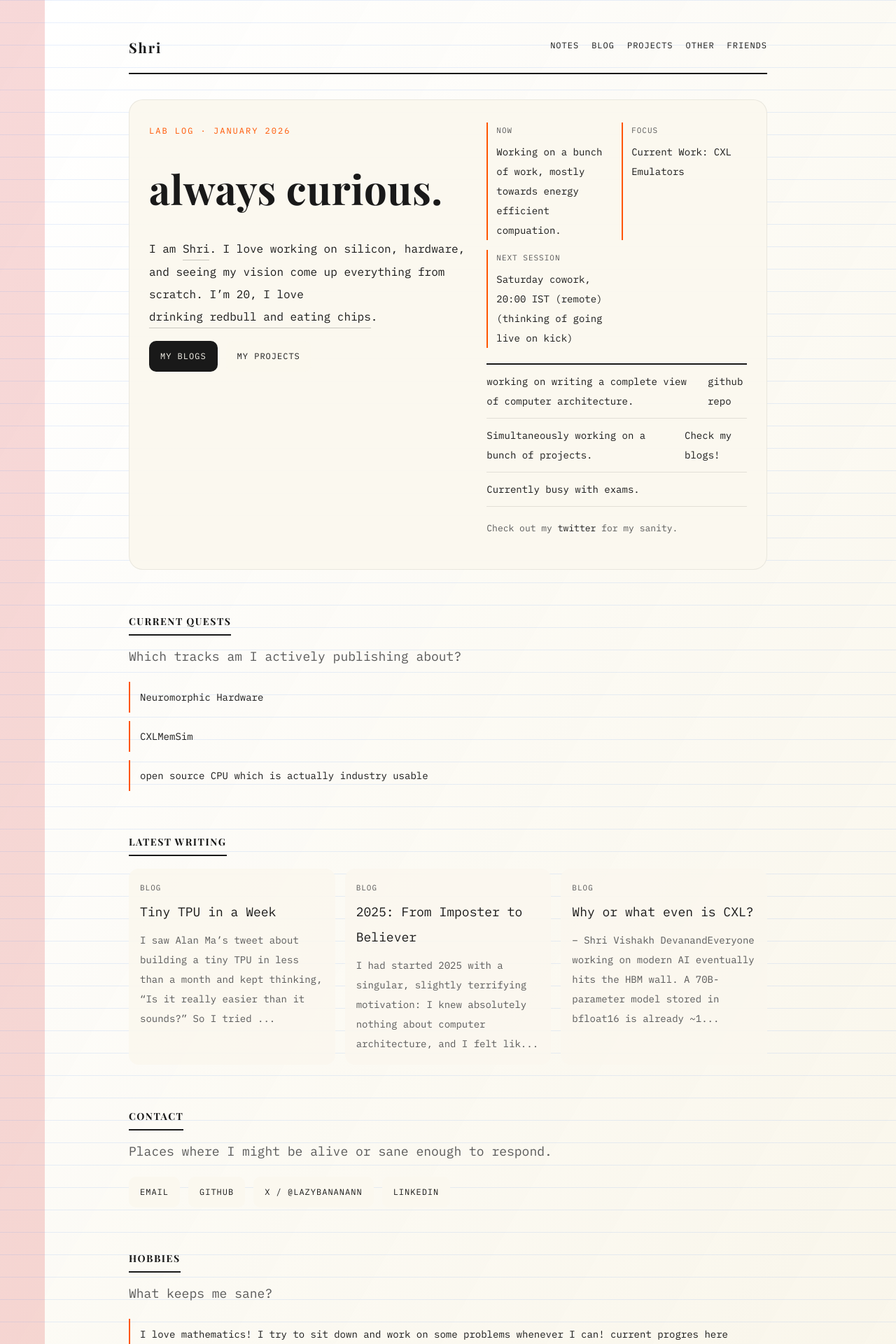
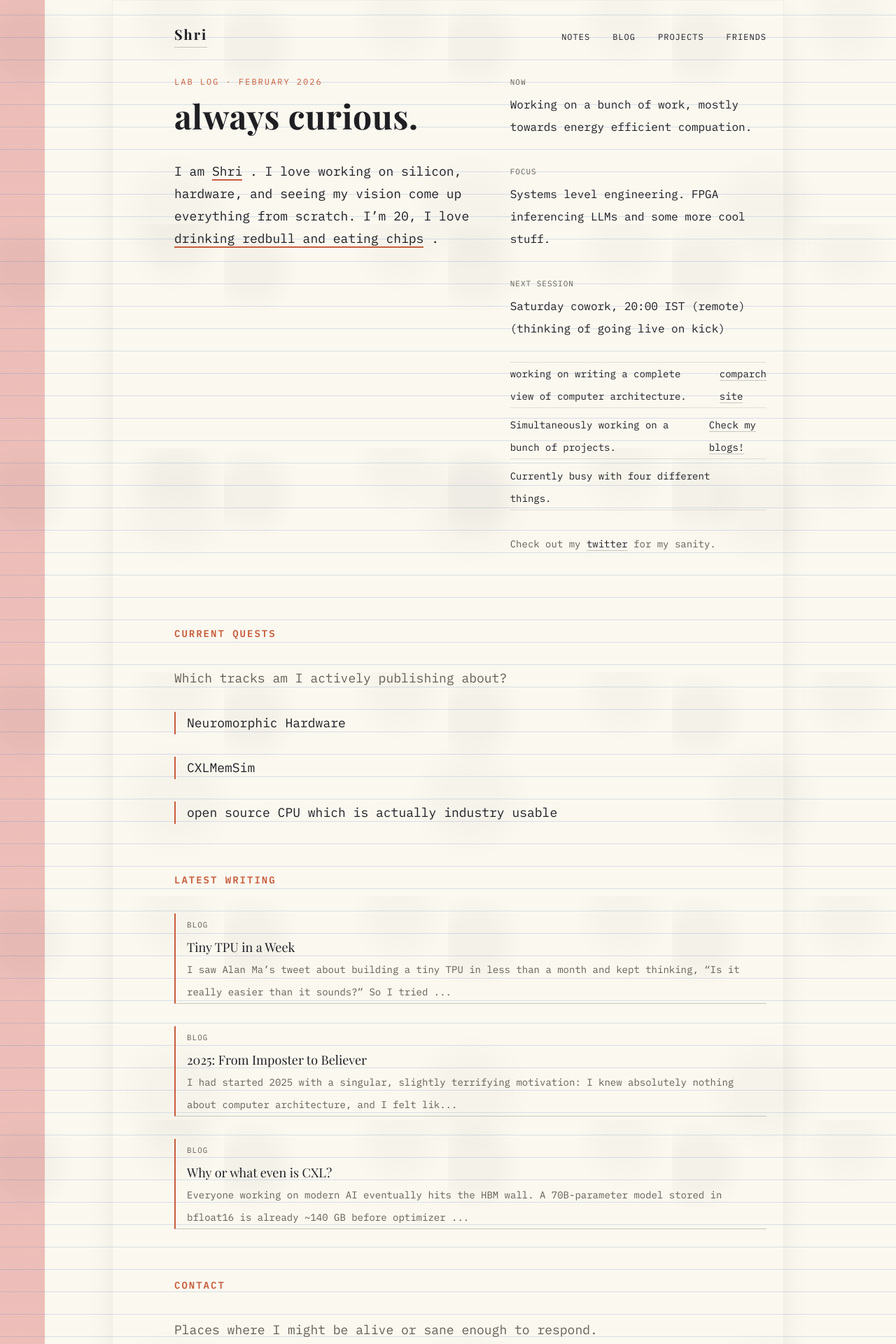
Before and after one commit to 5iri/5iri.github.io, a Jekyll site: the page built from README.md, in a window 1280 px wide. Shown: the top 1920 px of the page at 70% size. Built offline with Jekyll 4.4.1, drawn with Linux system fonts in a browser that asks for light colours.

Commit message:
incremental change 1

```diff
--- a/README.md
+++ b/README.md
@@ -8,7 +8,7 @@ nav_order: 1
 <section class="hero reveal" data-parallax="0.02" style="margin: 1.5rem 0;">
   <div class="hero-grid">
     <div>
-      <span class="hero-tag mono">lab log · January 2026</span>
+      <span class="hero-tag mono">lab log · February 2026</span>
       <h1>always curious.</h1>
       <p class="hero-lede">I am
         <span class="hover-peek">
@@ -25,10 +25,6 @@ nav_order: 1
           </span>
         </span>.
       </p>
-      <div class="actions">
-        <a class="btn btn--solid" href="/blog">My blogs</a>
-        <a class="btn btn--ghost" href="/projects">My projects</a>
-      </div>
     </div>
 
     <div>
@@ -39,7 +35,7 @@ nav_order: 1
         </div>
         <div>
           <dt>Focus</dt>
-          <dd>Current Work: CXL Emulators</dd>
+          <dd>Systems level engineering. FPGA inferencing LLMs and some more cool stuff.</dd>
         </div>
         <div>
           <dt>Next session</dt>
@@ -47,9 +43,9 @@ nav_order: 1
         </div>
       </dl>
       <ul class="hero-list">
-        <li><span> working on writing a complete view of computer architecture.</span><span><a href="github.com/5iri/comp-arch-study-group">github repo </a></span></li>
+        <li><span> working on writing a complete view of computer architecture.</span><span><a href="https://comparch.5iri.me">comparch site</a></span></li>
         <li><span>Simultaneously working on a bunch of projects. </span><span><a href="/blog">Check my blogs!</a></span></li>
-        <li><span>Currently busy with exams.</span><span></span></li>
+        <li><span>Currently busy with four different things.</span><span></span></li>
       </ul>
       <p class="hero-note">Check out my <a href="/twitter"> twitter</a> for my sanity.</p>
     </div>
--- a/_layouts/default.html
+++ b/_layouts/default.html
@@ -38,7 +38,6 @@
       <a href="{{ '/notes'   | relative_url }}" class="{% if here == '/notes' %}active{% endif %}">notes</a>
       <a href="{{ '/blog'    | relative_url }}" class="{% if here == '/blog' %}active{% endif %}">blog</a>
       <a href="{{ '/projects'| relative_url }}" class="{% if here == '/projects' %}active{% endif %}">projects</a>
-      <a href="{{ '/other'   | relative_url }}" class="{% if here == '/other' %}active{% endif %}">other</a>
       <a href="{{ '/friends' | relative_url }}" class="{% if here == '/friends' %}active{% endif %}">friends</a>
     </nav>
   </header>
--- a/assets/css/socratica.css
+++ b/assets/css/socratica.css
@@ -1,242 +1,346 @@
-/* --- Theme: Monospace grid (ksagar-inspired) -------------------------------- */
+/* --- Theme: Ruled journal (strict 32px grid) -------------------------------- */
 :root{
-  --bg: rgba(251, 248, 239, 1);
-  --fg: #191919;
-  --muted: #595959;
-  --accent: #ff5500;
-  --border: #191919;
-  --grid: 24px;
+  --bg: #fbf8f0;                /* warm paper */
+  --fg: #1f1f23;                /* graphite/ink */
+  --muted: #645f54;             /* pencil faded */
+  --accent: #C65D3B;            /* terracotta */
+  --border: #1f1f23;
+  --line: rgba(56, 110, 184, 0.18);   /* soft blue rule */
+  --margin: rgba(206, 68, 68, 0.32);  /* red margin */
+  --grid: 32px;
+  /* place the rule where the text baseline actually sits (22px on a 32px row) */
+  --rule-offset: calc(var(--grid) * 0.6875);
 }
 
-*{ box-sizing:border-box; }
-html,body{ min-height:100%; }
-body{
-  margin:0;
-  color:var(--fg);
-  --tw-bg-opacity: 1;
-  background-color: #fdfcf7;
-  /* ruled notebook background: faint blue lines + margin + warm paper tint */
+* { box-sizing: border-box; margin: 0; padding: 0; }
+
+html, body { min-height: 100%; }
+
+body {
+  color: var(--fg);
+  background-color: var(--bg);
   background-image:
-    repeating-linear-gradient(180deg, rgba(100,149,237,0.15) 0, rgba(100,149,237,0.15) 1px, transparent 1px, transparent 32px),
-    linear-gradient(90deg, rgba(220,80,80,0.22) 64px, transparent 64px),
-    linear-gradient(120deg, rgba(255,255,255,0.97), rgba(248,244,232,0.9));
+    radial-gradient(circle at 12% 20%, rgba(0,0,0,0.028) 0 8%, transparent 18%),
+    radial-gradient(circle at 78% 10%, rgba(0,0,0,0.020) 0 7%, transparent 18%),
+    radial-gradient(circle at 60% 72%, rgba(0,0,0,0.018) 0 10%, transparent 22%),
+    repeating-linear-gradient(
+      180deg,
+      transparent 0,
+      transparent calc(var(--rule-offset) - 1px),
+      var(--line) calc(var(--rule-offset) - 1px),
+      var(--line) var(--rule-offset),
+      transparent var(--rule-offset),
+      transparent var(--grid)
+    ),
+    linear-gradient(90deg, var(--margin) 64px, transparent 64px);
   background-size:
-    100% 32px,
-    100% 100%,
+    320px 320px,
+    320px 320px,
+    420px 420px,
+    100% var(--grid),
     100% 100%;
   background-position:
     0 0,
     0 0,
+    0 0,
+    0 0,
     0 0;
-  font-family:'IBM Plex Mono', 'Space Mono', monospace;
-  font-size:18px;
-  line-height:2;
-  -webkit-font-smoothing:antialiased;
-  text-rendering:optimizeLegibility;
-  padding:48px 24px 80px;
-  max-width:960px;
-  margin:0 auto;
+  font-family: 'IBM Plex Mono', 'Space Mono', monospace;
+  font-size: 18px;
+  line-height: var(--grid);
+  -webkit-font-smoothing: antialiased;
+  text-rendering: optimizeLegibility;
+  padding: var(--grid) 24px 80px 88px;
+  max-width: 960px;
+  margin: 0 auto;
+  box-shadow: 0 14px 38px rgba(0,0,0,0.06);
+  border: 1px solid rgba(0,0,0,0.04);
 }
 
-a{ color:var(--fg); text-decoration:none; }
-a:hover{ color:var(--accent); }
-::selection{ background:rgba(255,85,0,0.15); }
+/* Everything must be multiples of 32px */
+p, li, dt, dd, h1, h2, h3, h4, h5, h6 {
+  line-height: var(--grid);
+}
 
-/* Reveal animation */
-.reveal{ opacity:0; transform:translateY(12px); transition:opacity .45s ease, transform .45s ease; }
-.reveal.in{ opacity:1; transform:none; }
-.float-slow{ animation: floatY 8s ease-in-out infinite; }
-@keyframes floatY{ 0%{ transform:translateY(0); } 50%{ transform:translateY(-6px); } 100%{ transform:translateY(0); } }
-.parallax{ transform: translateY(var(--py,0)); }
+h1, h2, h3, h4, h5, h6 {
+  font-family: 'Playfair Display', Georgia, serif;
+  letter-spacing: 0.5px;
+}
+
+/* Font sizes that result in integer multiple line heights */
+h1 { font-size: 32px; margin: var(--grid) 0; }
+h2 { font-size: 24px; margin: var(--grid) 0; line-height: var(--grid); }
+h3 { font-size: 20px; margin: var(--grid) 0; line-height: var(--grid); }
+p { margin: 0 0 var(--grid) 0; }
+ul, ol { margin: 0 0 var(--grid) 0; padding-left: var(--grid); }
+li { line-height: var(--grid); }
+
+a { color: var(--fg); text-decoration: none; border-bottom: 1px solid rgba(0,0,0,0.2); }
+a:hover { color: var(--accent); border-color: var(--accent); }
+
+::selection { background: rgba(29,79,145,0.18); }
 
 /* Header */
-.site-header{
-  display:flex;
-  align-items:center;
-  justify-content:space-between;
-  border-bottom:2px solid var(--border);
-  padding-bottom:16px;
-  margin-bottom:36px;
+.site-header {
+  display: flex;
+  align-items: baseline;
+  justify-content: space-between;
+  margin-bottom: var(--grid);
+  line-height: var(--grid);
 }
-.brand{ text-decoration:none; color:var(--fg); }
-.brand-text{ font-size:20px; letter-spacing:2px; font-weight:700; font-family:'Playfair Display', serif; }
-.site-nav{ display:flex; gap:18px; }
-.site-nav a{
-  text-transform:uppercase;
-  letter-spacing:1px;
-  font-size:12px;
-  border-bottom:2px solid transparent;
-  padding-bottom:4px;
+
+.brand { text-decoration: none; color: var(--fg); }
+.brand-text { font-size: 20px; letter-spacing: 2px; font-weight: 700; font-family: 'Playfair Display', serif; }
+
+.site-nav { display: flex; gap: var(--grid); }
+.site-nav a {
+  text-transform: uppercase;
+  letter-spacing: 1px;
+  font-size: 12px;
+  border-bottom: none;
+  line-height: var(--grid);
 }
-.site-nav a.active{ border-color:var(--accent); color:var(--accent); }
-
-.site-main{ position:relative; }
+.site-nav a.active { color: var(--accent); }
 
 /* Hero */
-.hero{
-  border:1px solid rgba(25,25,25,0.08);
-  border-radius:20px;
-  padding:32px 28px;
-  --tw-bg-opacity: 0.95;
-  background-color: rgb(251 248 239 / var(--tw-bg-opacity));
-  position:relative;
+.hero { margin: var(--grid) 0; }
+
+.hero-grid {
+  display: grid;
+  gap: var(--grid);
+  grid-template-columns: 1.1fr .9fr;
 }
-.hero::after{ display:none; }
-.hero .hero-grid{ display:grid; gap:28px; grid-template-columns:1.1fr .9fr; position:relative; z-index:1; }
-@media(max-width:860px){ .hero .hero-grid{ grid-template-columns:1fr; } }
-.hero-tag{ text-transform:uppercase; letter-spacing:2px; font-size:12px; color:var(--accent); display:block; margin-bottom:12px; }
-.hero h1{ font-size:clamp(34px,4.8vw,58px); margin:0 0 12px; }
-.hero .hero-lede{ font-size:16px; margin:0 0 18px; color:var(--fg); }
-.hero .actions{ display:flex; flex-wrap:wrap; gap:12px; margin-top:16px; }
+@media(max-width: 860px) { .hero-grid { grid-template-columns: 1fr; } }
 
-.btn{
-  display:inline-flex;
-  align-items:center;
-  gap:8px;
-  text-transform:uppercase;
-  letter-spacing:1px;
-  font-size:12px;
-  padding:10px 16px;
-  border:none;
-  border-radius:10px;
-  background-color: rgb(251 248 239 / 1);
-  color:var(--fg);
-  box-shadow:none;
-  transition: transform .18s ease, box-shadow .18s ease, background .2s ease, color .2s ease;
+.hero-tag {
+  text-transform: uppercase;
+  letter-spacing: 2px;
+  font-size: 12px;
+  color: var(--accent);
+  display: block;
+  line-height: var(--grid);
 }
-.btn:hover{ transform:translateY(-2px); box-shadow:0 12px 26px rgba(0,0,0,0.12); }
-.btn--solid{ background:var(--fg); color:var(--bg); }
-.btn--solid:hover{ background:var(--accent); color:#fff; }
-.btn--ghost{ background-color: rgb(251 248 239 / 0.95); color:var(--fg); }
-.btn--ghost:hover{ color:var(--accent); }
 
-.hero-meta{ display:grid; grid-template-columns:repeat(auto-fit,minmax(140px,1fr)); gap:14px; margin:0; padding:0; }
-.hero-meta div{ border-left:2px solid var(--accent); padding-left:12px; }
-.hero-meta dt{ font-size:11px; text-transform:uppercase; letter-spacing:1px; color:var(--muted); margin-bottom:6px; }
-.hero-meta dd{ margin:0; font-size:14px; }
+/* Large headings span multiple grid lines */
+.hero h1 {
+  font-size: 48px;
+  line-height: calc(var(--grid) * 2);
+  margin: 0 0 var(--grid) 0;
+}
 
-.hero-list{ list-style:none; padding:0; margin:22px 0 0; border-top:2px solid var(--border); }
-.hero-list li{ padding:10px 0; border-bottom:1px solid rgba(0,0,0,0.1); font-size:14px; display:flex; justify-content:space-between; gap:10px; }
-.hero-note{ margin-top:18px; font-size:13px; color:var(--muted); }
+.hero-lede { margin: 0 0 var(--grid) 0; }
+
+.actions {
+  display: flex;
+  flex-wrap: wrap;
+  gap: var(--grid);
+  margin: var(--grid) 0;
+}
+
+/* Buttons */
+.btn {
+  display: inline;
+  font-size: 14px;
+  border-bottom: 2px solid var(--accent);
+  background: transparent;
+  color: var(--fg);
+  line-height: var(--grid);
+}
+.btn:hover { color: var(--accent); }
+
+/* Hero meta */
+.hero-meta { margin: 0 0 var(--grid) 0; }
+.hero-meta div { margin-bottom: var(--grid); }
+.hero-meta dt {
+  font-size: 11px;
+  text-transform: uppercase;
+  letter-spacing: 1px;
+  color: var(--muted);
+  line-height: var(--grid);
+}
+.hero-meta dd { font-size: 16px; line-height: var(--grid); }
+
+.hero-list {
+  list-style: none;
+  padding: 0;
+  margin: var(--grid) 0;
+  border-top: 1px solid rgba(0,0,0,0.1);
+}
+.hero-list li {
+  padding: 0;
+  border-bottom: 1px solid rgba(0,0,0,0.1);
+  font-size: 14px;
+  display: flex;
+  justify-content: space-between;
+  gap: var(--grid);
+  line-height: var(--grid);
+  margin-bottom: 8px;
+}
+
+.hero-note {
+  margin-top: var(--grid);
+  font-size: 14px;
+  color: var(--muted);
+  line-height: var(--grid);
+}
 
 /* Sections */
-.section{ margin:48px 0; }
-.section-title{
-  display:inline-block;
-  border-bottom:2px solid var(--border);
-  padding-bottom:4px;
-  text-transform:uppercase;
-  letter-spacing:1.5px;
-  font-size:14px;
-  margin-bottom:18px;
-}
-.section-desc{ margin-top:-6px; margin-bottom:18px; color:var(--muted); }
+.section { margin: calc(var(--grid) * 2) 0; }
 
-.list-ruled{ list-style:none; padding:0; margin:0; }
-.list-ruled li{ border-left:2px solid var(--accent); padding:8px 0 8px 14px; margin-bottom:12px; font-size:14px; }
-
-.chips{ display:flex; flex-wrap:wrap; gap:10px; }
-.chip{ border:2px solid var(--border); padding:6px 10px; text-transform:uppercase; font-size:12px; letter-spacing:1px; }
-.chip:hover{ border-color:var(--accent); color:var(--accent); }
-
-.grid{ display:grid; gap:14px; }
-.grid-3{ grid-template-columns:repeat(3,1fr); }
-@media(max-width:900px){ .grid-3{ grid-template-columns:1fr; } }
-
-.card{ border:none; border-radius:14px; padding:16px; --tw-bg-opacity:0.9; background-color: rgb(251 248 239 / var(--tw-bg-opacity)); box-shadow:none; transition:transform .15s ease, box-shadow .15s ease; }
-.card:hover{ transform:translateY(-3px); box-shadow:0 18px 36px rgba(0,0,0,0.12); }
-.card-kicker{ font-size:11px; text-transform:uppercase; color:var(--muted); letter-spacing:1px; }
-.card-title{ margin:6px 0 8px; font-size:18px; color:var(--fg); }
-.card-excerpt{ font-size:14px; color:var(--muted); }
-
-.contact-links{ display:flex; flex-wrap:wrap; gap:12px; }
-.contact-link{
-  border:none;
-  --tw-bg-opacity:1;
-  background-color: rgb(251 248 239 / var(--tw-bg-opacity));
-  padding:10px 16px;
-  text-transform:uppercase;
-  font-size:12px;
-  letter-spacing:1px;
-  border-radius:10px;
-  box-shadow:none;
-  transition: transform .15s ease, box-shadow .15s ease;
-}
-.contact-link:hover{ transform:translateY(-2px); box-shadow:0 12px 26px rgba(0,0,0,0.12); }
-
-/* Hover peek (image tooltip) */
-.hover-peek{ position:relative; display:inline-flex; align-items:center; gap:6px; cursor:pointer; }
-.hover-peek__trigger{ text-transform:uppercase; font-size:11px; letter-spacing:1px; border-bottom:1px solid rgba(0,0,0,0.25); }
-.hero .hover-peek__trigger{
-  text-transform:none;
-  font-size:inherit;
-  letter-spacing:inherit;
-  border-bottom:1px solid rgba(0,0,0,0.2);
-}
-.hover-peek__card{
-  position:absolute;
-  bottom:calc(100% + 12px);
-  left:50%;
-  transform:translate(-50%, 6px);
-  opacity:0;
-  pointer-events:none;
-  transition:opacity .25s ease, transform .25s ease;
-  background:#fff;
-  border:2px solid var(--border);
-  border-radius:12px;
-  box-shadow:0 12px 30px rgba(0,0,0,0.15);
-  padding:8px;
-  width:200px;
-  z-index:20;
-}
-.hover-peek__card img{ width:100%; border-radius:8px; display:block; }
-.hover-peek__card small{ display:block; margin-top:6px; font-size:10px; text-transform:uppercase; letter-spacing:0.6px; color:var(--muted); }
-.hover-peek:hover .hover-peek__card,
-.hover-peek:focus-within .hover-peek__card{ opacity:1; transform:translate(-50%, 0); pointer-events:auto; }
-.hover-peek__card::after{
-  content:"";
-  position:absolute;
-  top:100%; left:50%;
-  width:10px; height:10px;
-  background:#fff;
-  border-right:2px solid var(--border);
-  border-bottom:2px solid var(--border);
-  transform:translate(-50%, -6px) rotate(45deg);
+.section-title {
+  text-transform: uppercase;
+  letter-spacing: 2px;
+  font-size: 14px;
+  margin: 0 0 var(--grid) 0;
+  font-family: 'IBM Plex Mono', monospace;
+  color: var(--accent);
+  line-height: var(--grid);
 }
 
-/* Page content defaults */
-.page-content h1{ font-size:26px; margin:24px 0 12px; }
-.page-content h2{ font-size:20px; margin:20px 0 10px; }
-.page-content h3{ font-size:18px; margin:16px 0 8px; }
-.page-content p{ margin:10px 0; }
-.page-content a{ border-bottom:1px solid rgba(0,0,0,0.2); }
-.page-content a:hover{ border-color:var(--accent); }
-.page-content ul{ padding-left:20px; }
-.page-content li{ margin:6px 0; }
+.section-desc { margin: 0 0 var(--grid) 0; color: var(--muted); line-height: var(--grid); }
+
+/* Lists */
+.list-ruled { list-style: none; padding: 0; margin: 0; }
+.list-ruled li {
+  padding: 0 0 0 calc(var(--grid) / 2);
+  margin: 0 0 var(--grid) 0;
+  border-left: 2px solid var(--accent);
+  line-height: var(--grid);
+}
+
+/* Cards */
+.grid {
+  display: flex;
+  flex-direction: column;
+  gap: var(--grid);
+}
+
+.card {
+  display: block;
+  padding: 0 0 0 calc(var(--grid) / 2);
+  border-left: 2px solid var(--accent);
+  background: transparent;
+  border-radius: 0;
+  text-decoration: none;
+}
+.card:hover { border-left-color: var(--fg); }
+.card-kicker {
+  font-size: 11px;
+  text-transform: uppercase;
+  color: var(--muted);
+  letter-spacing: 1px;
+  line-height: var(--grid);
+}
+.card-title {
+  margin: 0;
+  font-size: 18px;
+  font-family: 'Playfair Display', serif;
+  line-height: var(--grid);
+  border-bottom: none;
+}
+.card-excerpt {
+  font-size: 14px;
+  color: var(--muted);
+  line-height: var(--grid);
+  margin: 0;
+}
+
+/* Contact */
+.contact-links { display: flex; flex-wrap: wrap; gap: var(--grid); }
+.contact-link {
+  border-bottom: 2px solid var(--accent);
+  background: transparent;
+  text-transform: none;
+  font-size: 16px;
+  line-height: var(--grid);
+}
+
+/* Hover peek */
+.hover-peek { position: relative; display: inline; cursor: pointer; }
+.hover-peek__trigger { border-bottom: 2px solid var(--accent); }
+.hover-peek__card {
+  position: absolute;
+  bottom: calc(100% + 8px);
+  left: 50%;
+  transform: translate(-50%, 6px);
+  opacity: 0;
+  pointer-events: none;
+  transition: opacity .25s ease, transform .25s ease;
+  background: #fff;
+  border: 1px solid var(--border);
+  padding: 8px;
+  width: 200px;
+  z-index: 20;
+  line-height: normal;
+}
+.hover-peek__card img { width: 100%; display: block; }
+.hover-peek:hover .hover-peek__card,
+.hover-peek:focus-within .hover-peek__card {
+  opacity: 1;
+  transform: translate(-50%, 0);
+  pointer-events: auto;
+}
+
+/* Page content */
+.page-wrap { margin: var(--grid) 0; }
+.page-hero { margin: 0 0 calc(var(--grid) * 2) 0; }
+.page-hero h1 {
+  font-size: 36px;
+  line-height: calc(var(--grid) * 2);
+  margin: 0 0 var(--grid) 0;
+}
+.page-desc { margin: 0 0 var(--grid) 0; color: var(--muted); line-height: var(--grid); }
+.page-meta { font-size: 14px; color: var(--muted); line-height: var(--grid); }
+
+.page-content { margin: 0; }
+.page-content h1 { font-size: 28px; margin: calc(var(--grid) * 2) 0 var(--grid) 0; line-height: calc(var(--grid) * 2); }
+.page-content h2 { font-size: 24px; margin: calc(var(--grid) * 2) 0 var(--grid) 0; line-height: calc(var(--grid) * 2); }
+.page-content h3 { font-size: 20px; margin: var(--grid) 0 var(--grid) 0; line-height: var(--grid); }
+.page-content p { margin: 0 0 var(--grid) 0; }
+.page-content ul { margin: 0 0 var(--grid) 0; padding-left: var(--grid); }
+.page-content li { line-height: var(--grid); }
+.page-content a { border-bottom: 1px solid rgba(0,0,0,0.2); }
+.page-content a:hover { border-color: var(--accent); }
 
 .page-content pre,
-.page-content .highlight pre{ background:#f4f4f4; border:2px solid var(--border); border-radius:10px; padding:14px 16px; overflow:auto; }
-.page-content code{ background:#f4f4f4; border:1px solid var(--border); padding:2px 4px; border-radius:4px; }
-.page-content blockquote{
-  margin:16px 0;
-  padding:10px 14px;
-  border-left:3px solid var(--accent);
-  border-radius:12px;
-  background:rgba(255,85,0,0.06);
+.page-content .highlight pre {
+  background: rgba(244,244,244,0.5);
+  border: 1px solid rgba(0,0,0,0.1);
+  padding: calc(var(--grid) / 2) 20px;
+  margin: var(--grid) 0;
+  overflow: auto;
+  line-height: calc(var(--grid) - 8px);
 }
 
-.site-footer{
-  margin-top:72px;
-  border-top:2px solid var(--border);
-  padding-top:16px;
-  font-size:12px;
-  text-transform:uppercase;
-  letter-spacing:1px;
-  color:var(--muted);
-  display:flex; gap:12px; justify-content:center; flex-wrap:wrap;
+.page-content code {
+  background: rgba(244,244,244,0.5);
+  border: 1px solid rgba(0,0,0,0.1);
+  padding: 2px 6px;
+  font-size: 15px;
 }
-.hero h1,
-h1,h2,h3,h4,h5,h6{
-  font-family:'Playfair Display', Georgia, serif;
-  letter-spacing:0.5px;
+
+.page-content blockquote {
+  margin: var(--grid) 0;
+  padding: 0 0 0 20px;
+  border-left: 3px solid var(--accent);
+  color: var(--muted);
 }
+.page-content blockquote p { margin: 0; }
+
+/* Footer */
+.site-footer {
+  margin-top: calc(var(--grid) * 3);
+  padding-top: var(--grid);
+  border-top: 1px solid rgba(0,0,0,0.1);
+  font-size: 12px;
+  text-transform: uppercase;
+  letter-spacing: 1px;
+  color: var(--muted);
+  line-height: var(--grid);
+  text-align: center;
+}
+
+.glitch {
+  font-family: 'Playfair Display', serif;
+  position: relative;
+}
--- a/markdown_files/posts/content/cxls-are-important.md
+++ b/markdown_files/posts/content/cxls-are-important.md
@@ -9,7 +9,6 @@ tags:
   - cxl
 description: Understanding Compute Express Link (CXL) and why it matters for modern systems
 ---
--- [Shri Vishakh Devanand](https://5iri.me)
 
 Everyone working on modern AI eventually hits the HBM wall. A 70B-parameter model stored in bfloat16 is already ~140 GB before optimizer states and activation checkpoints; even eight 80 GB H100s have to shard weights, replay activations, or spill tensors back to host memory. CXL entered the datacenter conversation because it lets those GPUs, CPUs, and specialized accelerators tap into coherent pools of cheaper DDR or storage-class memory without rewriting the entire training stack.
 
```
Also changed, not shown: markdown_files/other.md (deleted, +0 -12 lines), 1 other file.
